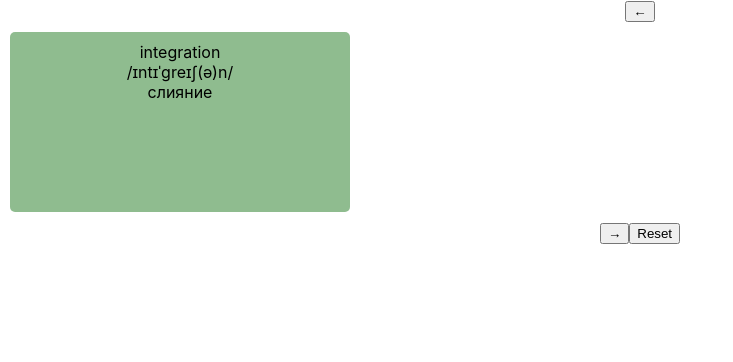
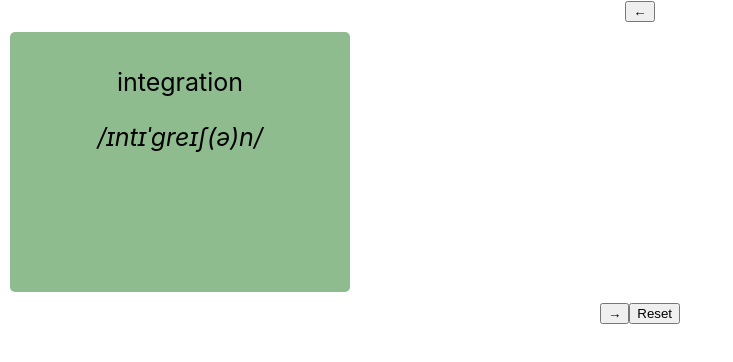
Before and after one commit to Chervenaborovinka/week-26-react, a React (Create React App) app: page /game in a window 1280 px wide. Shown: the top 362 px of the page, without its empty margins (0-733 px from the left). Built offline with nearby package versions, Linux system fonts and the light colour scheme.

Commit message:
finally made correct Card in Carousel

```diff
--- a/src/components/WordCard/WordCard.css
+++ b/src/components/WordCard/WordCard.css
@@ -1,6 +1,6 @@
 .word-card {
     width: 20em;
-    height: 10rem;
+    height: 15rem;
     background-color: #8FBC8F;
     padding: 10px;
     margin: 10px;
--- a/src/components/WordCard/WordCard.jsx
+++ b/src/components/WordCard/WordCard.jsx
@@ -4,36 +4,22 @@ import "./WordCard.css";
 const WordCard = (props) => {
 
 
+    const [showTranslation, setShowTranslation] = useState(false);
 
-    const [isSelected, setIsSelected] = useState(false);
-
-    const [value, setValue] = useState(props.isSelected || false);
-
-    function getValue(event) {
-        const newValue = event.target.value;
-        setValue(newValue);
-    }
+    const handleToggleTranslation = () => {
+        setShowTranslation((prevShowTranslation) => !prevShowTranslation);
+    };
 
 
     return (
-        <div className="word-card">
-            {isSelected ? (
-                <input
-                    type='text'
-                    onChange={getValue}
-                    value={value}
-                    onBlur={() => setIsSelected(false)}
-                />
-            ) : (
-                <div className='id' onClick={() => setIsSelected(true)}>
-                    {value}
-                </div>
-            )}
-            <div className='word'>{props.word}</div>
-            <div className='transcription'>{props.transcription}</div>
-            <div className='translation'>{props.translation}</div>
+        <div className="word-card" onClick={handleToggleTranslation}>
+            <p>{props.word}</p>
+            <p>{props.transcription}</p>
+            {showTranslation && <p>{props.translation}</p>}
+
         </div>
     );
 };
 
+
 export default WordCard;
```
